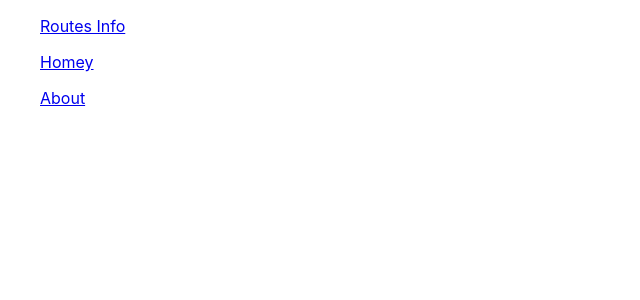
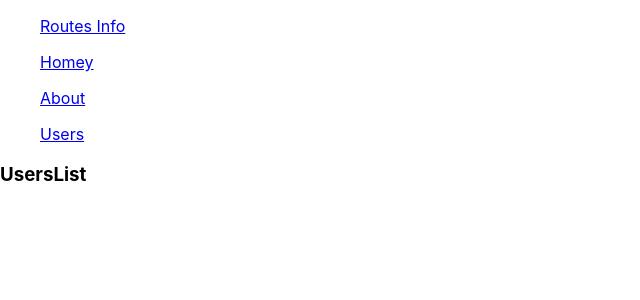
Before and after one commit to ronak-d/Practise, a React (Create React App) app in the folder learning/: page /UsersList in a window 1280 px wide. Shown: the top 300 px of the page, without its empty margins (0-640 px from the left). Built offline with nearby package versions, Linux system fonts and the light colour scheme.

Commit message:
link and path needs to be same

```diff
--- a/learning/src/Components/Routers/AllRoutes.jsx
+++ b/learning/src/Components/Routers/AllRoutes.jsx
@@ -4,6 +4,7 @@ import About from './About'
 import Homey from './Home'
 import AppRoutes from './AppRoute';
 import Navbar from './Navbar';
+import UsersList from './UsersList';
 
 const AllRoutes = () => {
 
@@ -14,7 +15,7 @@ const AllRoutes = () => {
         <Route path="/" element={<AppRoutes/>}/>
         <Route path="/About" element={<About/>}/>
         <Route path="/Homey" element={<Homey/>}/>
-        {/* <Route path="/users" element={<Users/>}/> */}
+        <Route path="/UsersList" element={<UsersList/>}/>
     </Routes>
     </>
   )
--- a/learning/src/Components/Routers/Navbar.jsx
+++ b/learning/src/Components/Routers/Navbar.jsx
@@ -21,6 +21,7 @@ const Navbar = () => {
       <ul><Link to='/'>Routes Info </Link></ul>
       <ul><Link to='/Homey'>Homey </Link></ul>
       <ul><Link to='/About'>About</Link></ul>
+      <ul><Link to='/UsersList'>Users</Link></ul>
     </div>
     </>
   )
--- /dev/null
+++ b/learning/src/Components/Routers/UsersList.jsx
@@ -0,0 +1,9 @@
+import React from 'react'
+
+const UsersList = () => {
+  return (
+    <h3>UsersList</h3>
+  )
+}
+
+export default UsersList
```
